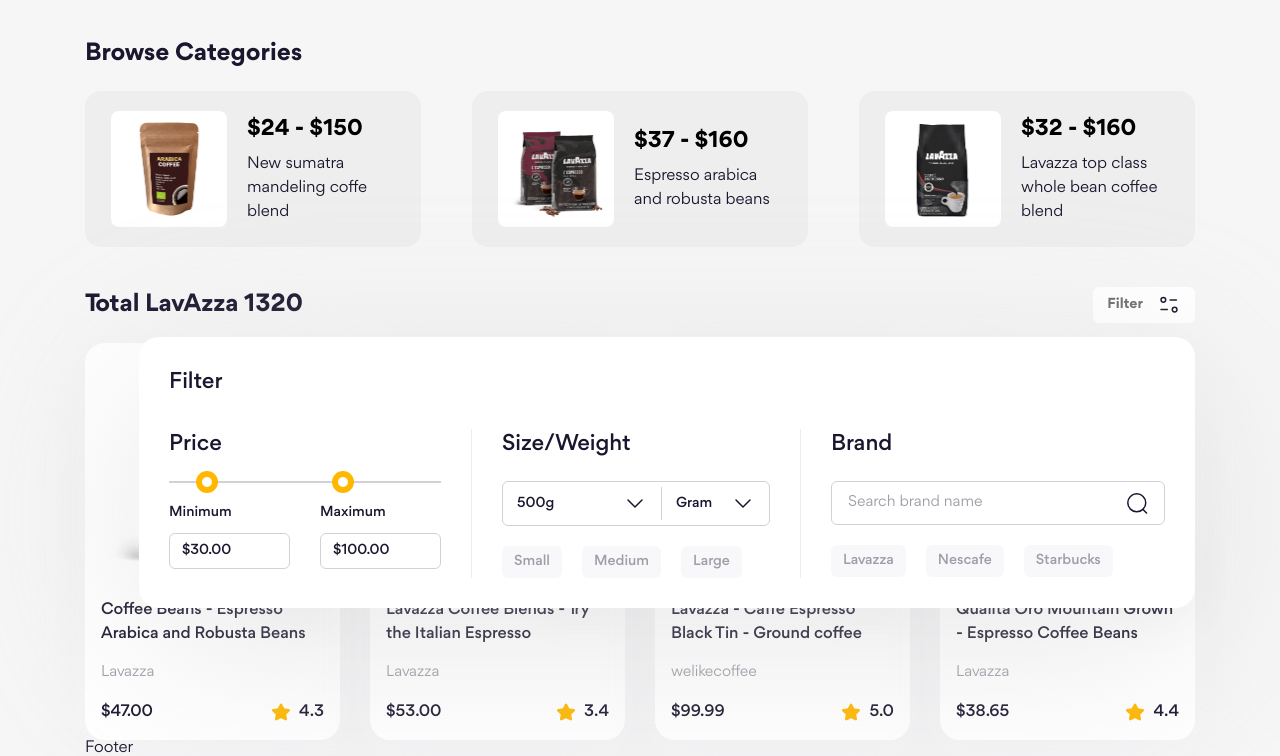
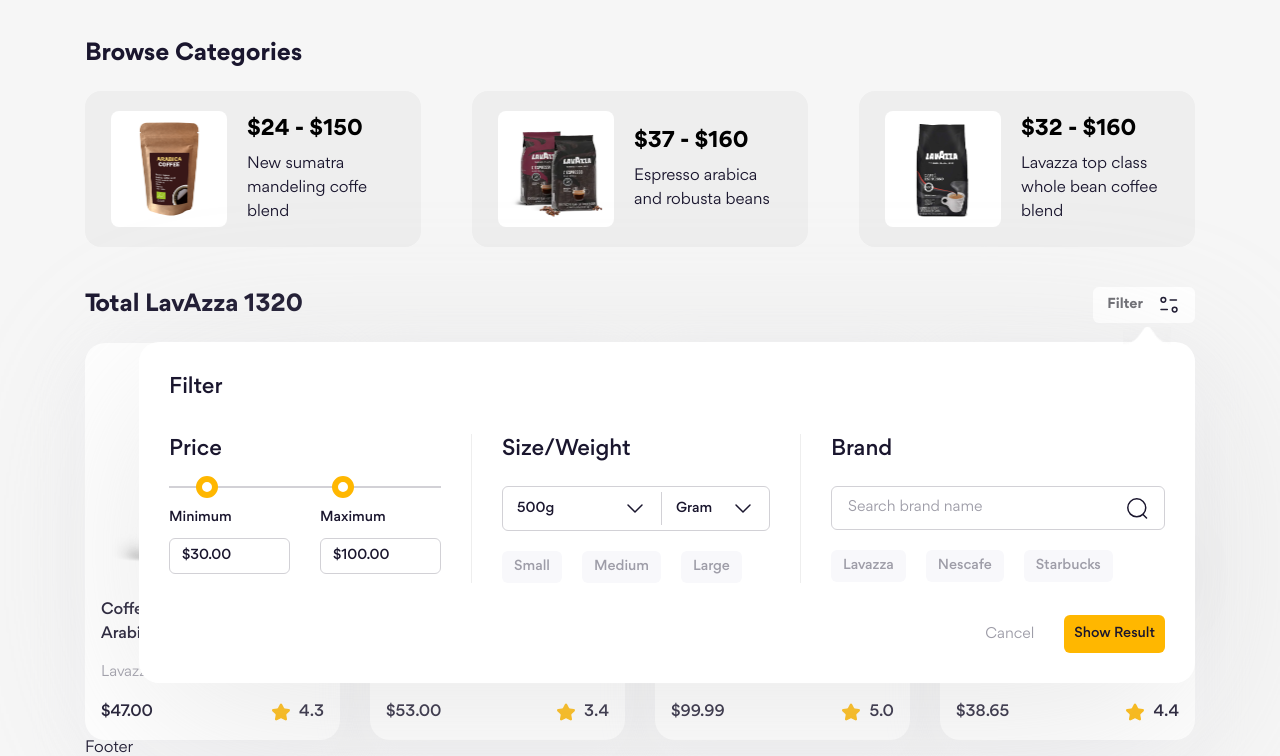
Before and after one commit to hoitran6868/htmlcss-project-08, a website: page index.html in a window 1280 px wide. Shown: the part 530-1286 px from the top of the page. Drawn offline with Linux system fonts and the light colour scheme.

Commit message:
Làm form filter sản phẩm #4

```diff
--- a/index.html
+++ b/index.html
@@ -115,6 +115,7 @@
                         </button>
 
                         <div class="filter">
+                            <img src="./assets/icons/arrow-up.png" alt="" class="filter__arrow" />
                             <h3 class="filter__heading">Filter</h3>
                             <form action="" class="filter__form">
                                 <div class="filter__row">
@@ -223,6 +224,10 @@
                                             </div>
                                         </div>
                                     </div>
+                                </div>
+                                <div class="filter__row filter__footer">
+                                    <button class="btn btn--text filter__cancel">Cancel</button>
+                                    <button class="btn btn--primary filter__submit">Show Result</button>
                                 </div>
                             </form>
                         </div>
--- a/scss/components/_button.scss
+++ b/scss/components/_button.scss
@@ -39,3 +39,49 @@
         margin-top: 6px;
     }
 }
+
+// Buttons
+.btn {
+    height: 46px;
+    padding: 0 20px;
+    border-radius: 6px;
+
+    background: #f8f8fb;
+
+    font-size: 1.8rem;
+    font-weight: 500;
+    user-select: none;
+
+    + .btn {
+        margin-left: 20px;
+    }
+
+    &--text {
+        color: #9e9da8;
+        background: transparent;
+        font-weight: 400;
+    }
+
+    &--primary {
+        background: #ffb700;
+    }
+
+    &--outline {
+        background: transparent;
+        border: 1px solid #d2d1d6;
+    }
+
+    &--rounded {
+        border-radius: 99px;
+    }
+
+    &[disabled],
+    &--disabled {
+        opacity: 0.5;
+        pointer-events: none;
+    }
+
+    &:hover {
+        opacity: 0.9;
+    }
+}
--- a/scss/components/_filter-form.scss
+++ b/scss/components/_filter-form.scss
@@ -6,13 +6,20 @@
 .filter {
     position: absolute;
     right: 0;
-    top: 50px;
+    top: 55px;
 
     padding: 30px;
     border-radius: 20px;
 
     background: var(--filter-form-bg);
     filter: drop-shadow(0px 40px 90px var(--filter-form-shadow));
+
+    &__arrow {
+        position: absolute;
+        top: -15px;
+        right: 24px;
+        height: 20.25px;
+    }
 
     &__heading {
         font-size: 2.2rem;
@@ -181,4 +188,24 @@
         margin: 0 30px;
         background: #eee;
     }
+
+    &__footer {
+        display: flex;
+        justify-content: flex-end;
+        margin-top: 32px;
+    }
+
+    &__cancel,
+    &__submit {
+        height: 38px;
+        padding: 0 10px;
+    }
+
+    &__cancel {
+        font-size: 1.5rem;
+    }
+
+    &__submit {
+        font-size: 1.4rem;
+    }
 }
```
Also changed, not shown: assets/css/main.css, assets/icons/arrow-up.png (added), 1 other file.
